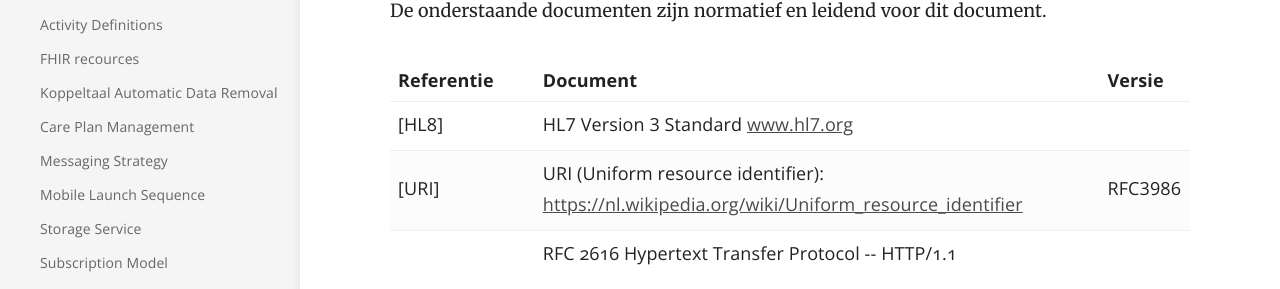
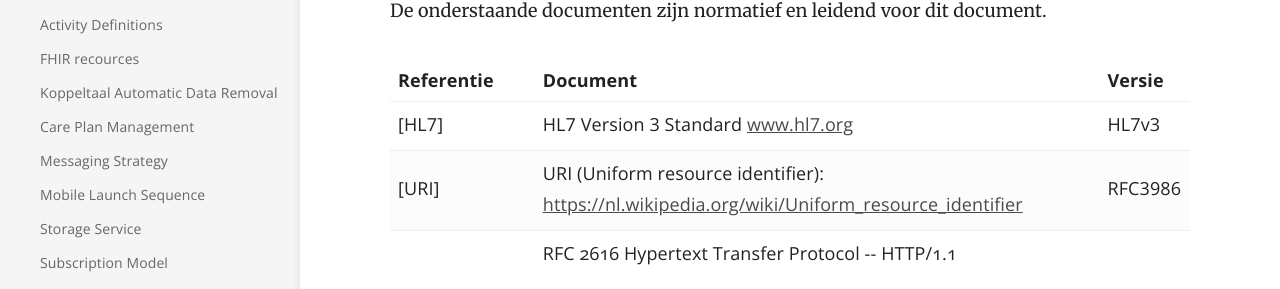
Before and after one commit to Koppeltaal/Koppeltaal-Documentation, a Jekyll site: the page built from kaders-en-uitgangspunten.md, in a window 1280 px wide and 900 px high. Shown: the part 423-712 px from the top of the window. Built offline with Jekyll 4.4.1, drawn with Linux system fonts in a browser that asks for light colours; our own code applies the rules of GitHub Pages for plain Markdown files.

Commit message:
GitBook: [master] one page modified

```diff
--- a/kaders-en-uitgangspunten.md
+++ b/kaders-en-uitgangspunten.md
@@ -14,10 +14,10 @@ De onderstaande documenten zijn normatief en leidend voor dit document.
   </thead>
   <tbody>
     <tr>
-      <td style="text-align:left">[HL8]</td>
+      <td style="text-align:left">[HL7]</td>
       <td style="text-align:left">HL7 Version 3 Standard <a href="www.hl7.org">www.hl7.org</a>
       </td>
-      <td style="text-align:left"></td>
+      <td style="text-align:left">HL7v3</td>
     </tr>
     <tr>
       <td style="text-align:left">[URI]</td>
```
